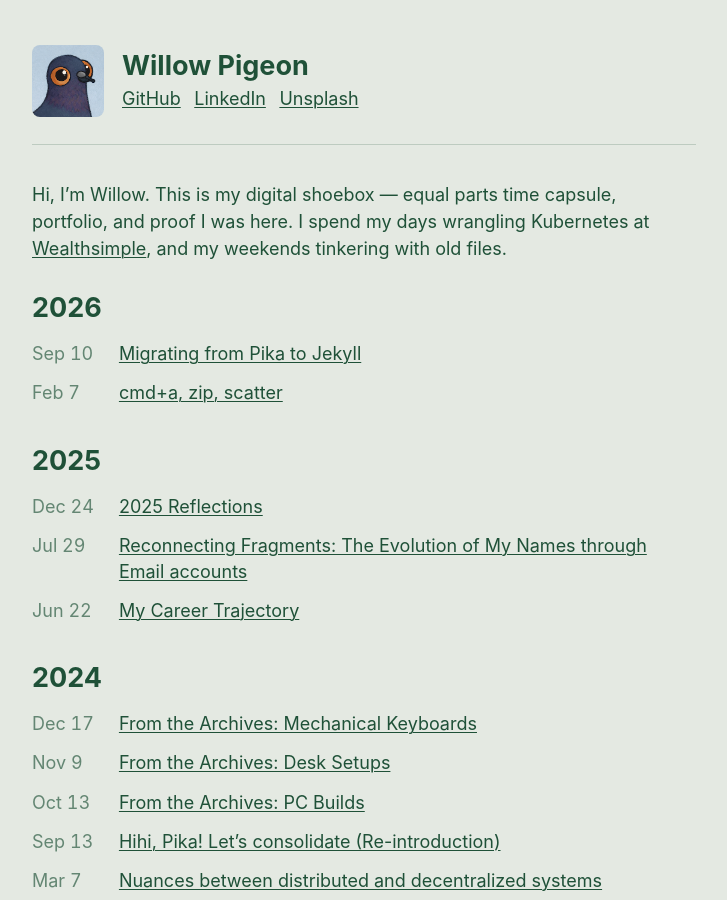
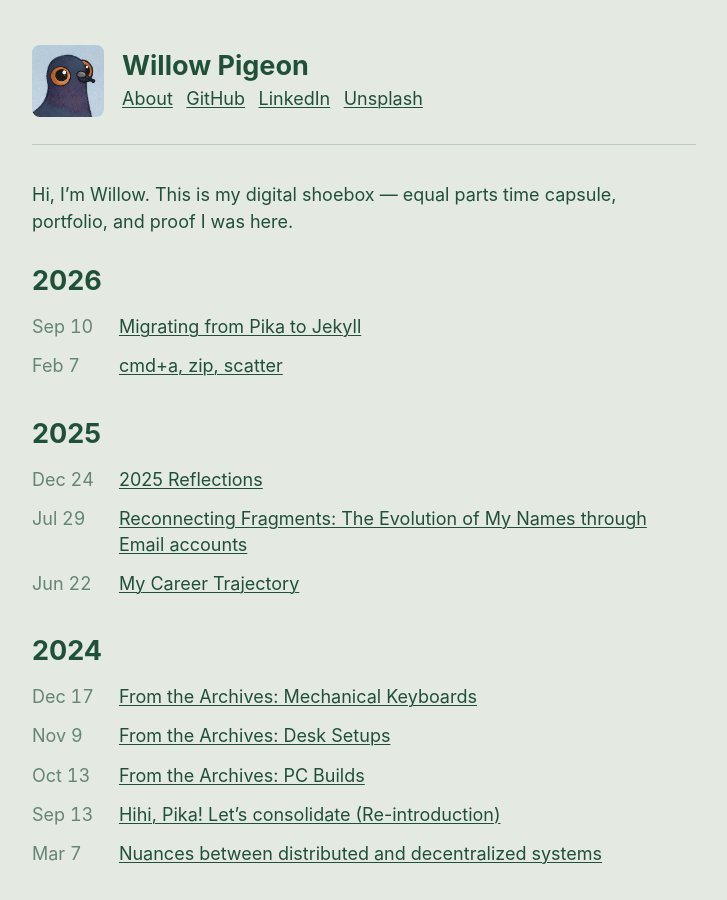
Before and after one commit to noisypigeon/noisypigeon.github.io, a Jekyll site: the page built from _pages/index.md, in a window 1280 px wide and 900 px high. Shown: the whole window, without its empty margins (276-1003 px from the left). Built offline with Jekyll 4.4.1, drawn with Linux system fonts in a browser that asks for light colours; some web fonts are replaced.

Commit message:
feat(noisypigeon.com): add about.md; rewrite index.md bio

```diff
--- a/_pages/index.md
+++ b/_pages/index.md
@@ -4,4 +4,4 @@ title: Willow Pigeon
 permalink: /
 ---
 
-Hi, I’m Willow. This is my digital shoebox — equal parts time capsule, portfolio, and proof I was here. I spend my days wrangling Kubernetes at [Wealthsimple](https://wealthsimple.com), and my weekends tinkering with old files.
+Hi, I’m Willow. This is my digital shoebox — equal parts time capsule, portfolio, and proof I was here.
```
Also changed, not shown: _nav/about.md (added, +5 -0 lines), _nav/github.md (+1 -1 lines), _nav/linkedin.md (+1 -1 lines), _nav/unsplash.md (+1 -1 lines), _pages/about.md (added, +13 -0 lines), 1 other file.
